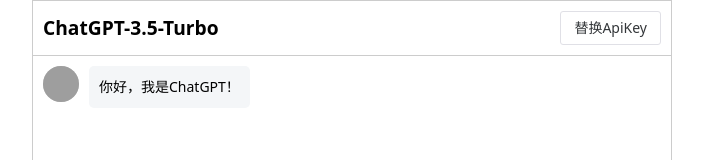
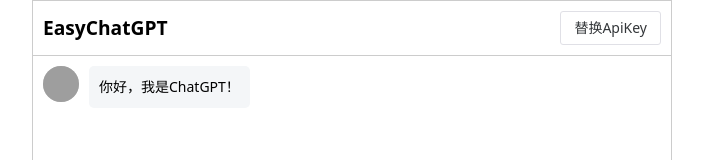
Before and after one commit to DarlingCY/EasyChatGPT, a Vue app: page / in a window 1280 px wide. Shown: the top 160 px of the page, without its empty margins (288-991 px from the left). Built offline with nearby package versions, Linux system fonts and the light colour scheme; grey boxes are pictures that could not be loaded.

Commit message:
update--更新API

```diff
--- a/src/components/Chat.vue
+++ b/src/components/Chat.vue
@@ -9,7 +9,7 @@
     <div class="chatBody">
       <div class="messageBox" ref="messageBox">
         <div class="header">
-          <span>ChatGPT-3.5-Turbo</span>
+          <span>EasyChatGPT</span>
           <n-button @click.stop="showModal=true" size="medium">替换ApiKey</n-button>
         </div>
         <div class="message" :class="'user'===item['role']?'messageRight':'messageLeft'" v-for="(item,index) in messages" :key="index">
@@ -122,9 +122,9 @@
       const that = this
       let headers = {
         "Content-Type": "application/json",
-        "Authorization": "Bearer " + ((!that.apiKey || that.apiKey.trim().length === 0) ? atob("c2stcXprZWRjaVdPUXJJbHc0RllVV0xUM0JsYmtGSm5OaXVab0pxNjhPMGo3dXhGVmFm") : that.apiKey)
+        "Authorization": "sp-SW52wThdgXk5ocGi1783389566E44f1a84B4946202Cd4958"
       }
-      fetchEventSource("https://chatapi.greenlemon.icu/proxy/api.openai.com/v1/chat/completions", {
+      fetchEventSource("https://perkai.pushplus.plus/v1/chat/completions", {
         method: "POST",
         body: JSON.stringify(body),
         headers: headers,
```
